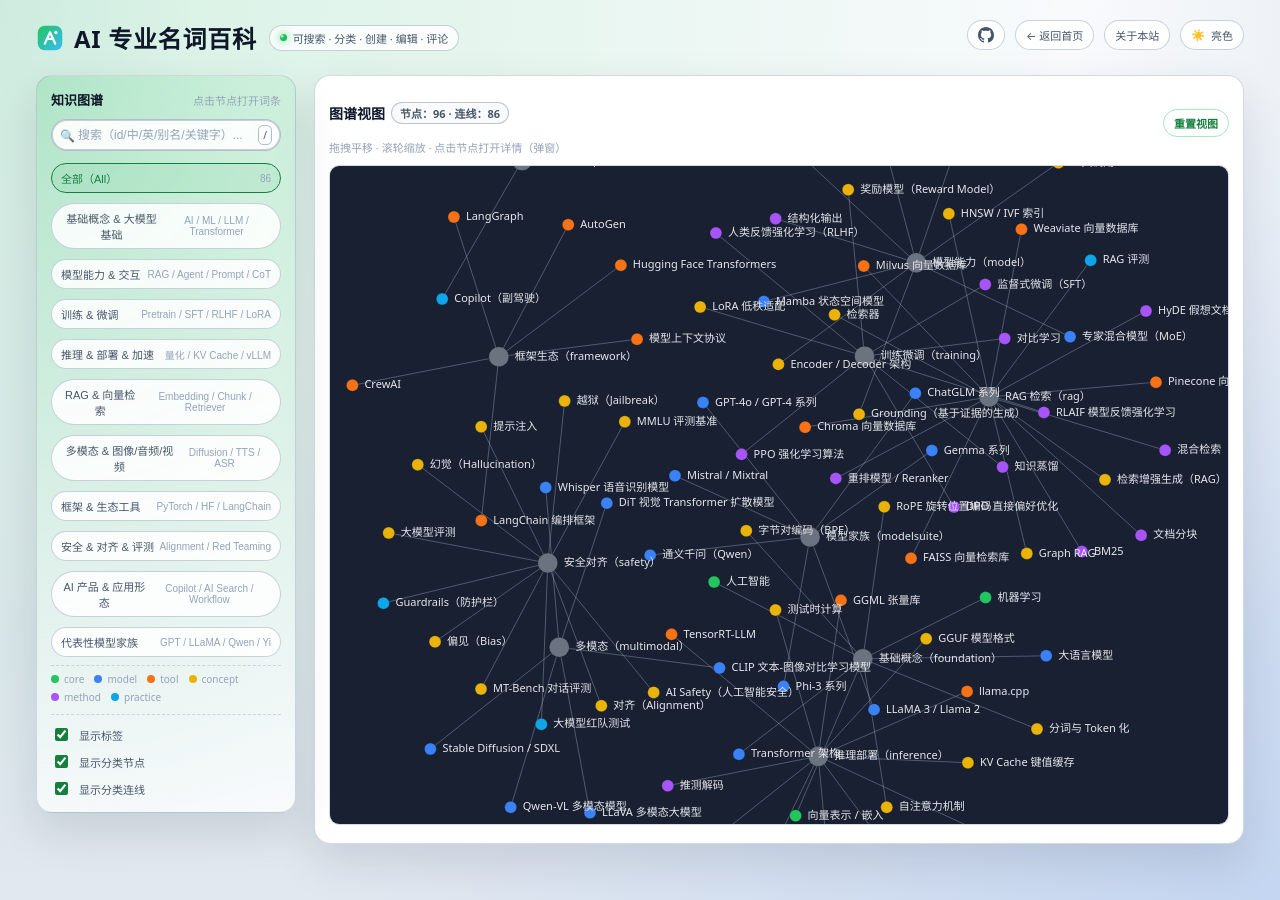
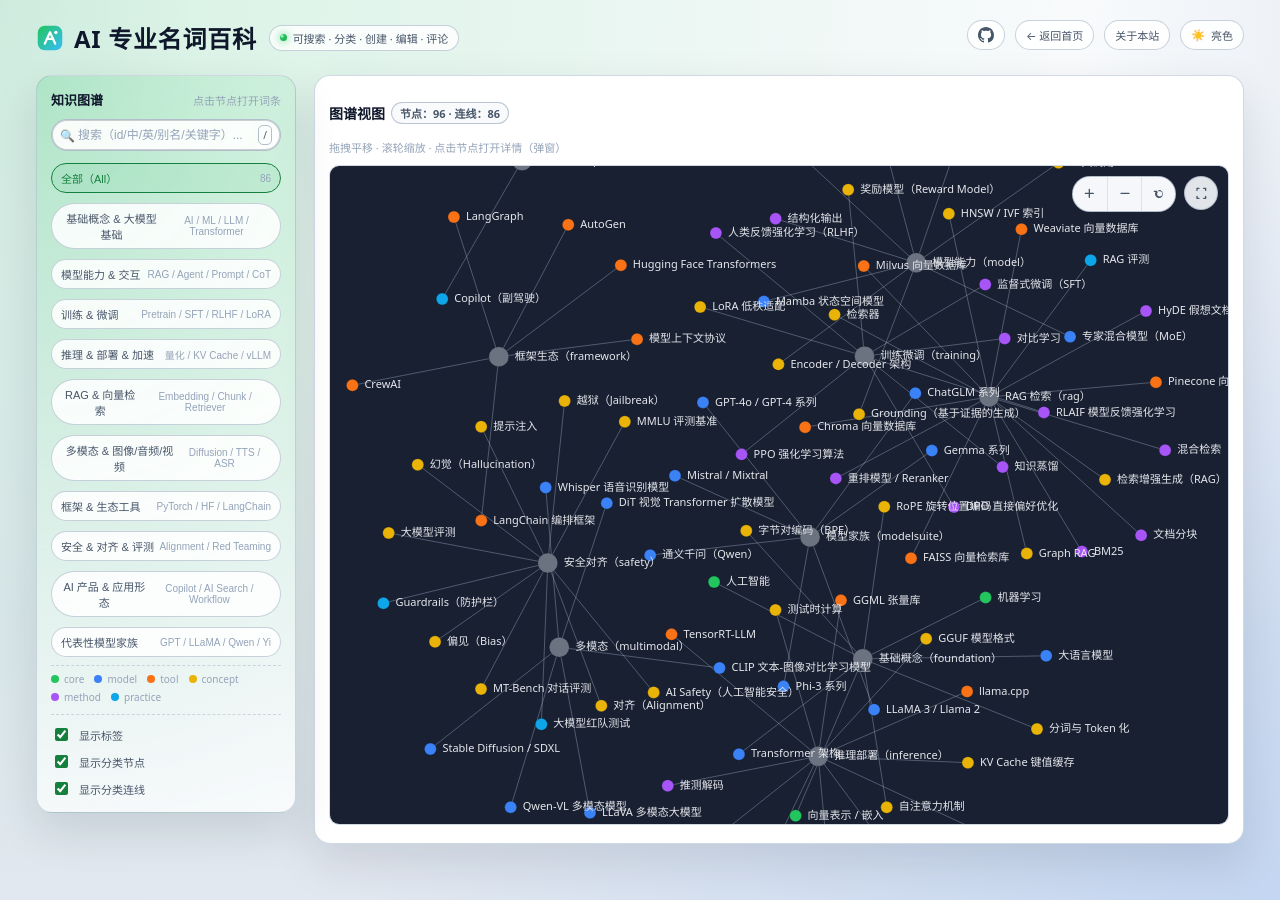
Before and after one commit to NotebookAI/ai-wiki, a Jekyll site: the page built from graph.html, in a window 1280 px wide. Built offline with Jekyll 4.4.1, drawn with Linux system fonts in a browser that asks for light colours.

Commit message:
feat(graph): 添加图谱全屏、缩放与重置功能
新增对图谱的全屏切换、放大缩小及视图重置的支持。通过按钮控件组提供交互入口，并支持原生
Fullscreen API 以及 CSS fallback 方案以兼容不同浏览器环境。同时优化了滚轮缩放逻辑，提升
用户体验。更新了相关样式以适配新功能布局。

```diff
--- a/assets/graph.js
+++ b/assets/graph.js
@@ -11,7 +11,10 @@
   const nodeCountEl = document.getElementById('graph-node-count');
   const edgeCountEl = document.getElementById('graph-edge-count');
   const totalCountEl = document.getElementById('graph-total-count');
-  const resetBtn = document.getElementById('graph-reset-btn');
+  const resetButtons = Array.from(document.querySelectorAll('.js-graph-reset'));
+  const fullscreenButtons = Array.from(document.querySelectorAll('.js-graph-fullscreen'));
+  const zoomInButtons = Array.from(document.querySelectorAll('.js-graph-zoom-in'));
+  const zoomOutButtons = Array.from(document.querySelectorAll('.js-graph-zoom-out'));
   const toggleLabels = document.getElementById('graph-toggle-labels');
   const toggleCategories = document.getElementById('graph-toggle-categories');
   const toggleCategoryEdges = document.getElementById('graph-toggle-cat-edges');
@@ -192,6 +195,71 @@
     state.transform.scale = 1;
     state.transform.ox = rect.width / 2;
     state.transform.oy = rect.height / 2;
+    state.alpha = 1;
+  }
+
+  function isFullscreenActive() {
+    return document.fullscreenElement === container;
+  }
+
+  function setFullscreenButtons(active, supported) {
+    fullscreenButtons.forEach(btn => {
+      if (!btn) return;
+      if (supported === false) {
+        btn.setAttribute('title', '当前浏览器不支持原生全屏，已使用页面全屏模式');
+      } else {
+        btn.removeAttribute('title');
+      }
+      btn.setAttribute('aria-label', active ? '退出全屏' : '全屏');
+      btn.setAttribute('title', active ? '退出全屏' : '全屏');
+
+      const enterIcon = btn.querySelector('.icon-fs-enter');
+      const exitIcon = btn.querySelector('.icon-fs-exit');
+      if (enterIcon) enterIcon.style.display = active ? 'none' : 'block';
+      if (exitIcon) exitIcon.style.display = active ? 'block' : 'none';
+    });
+  }
+
+  function setFallbackFullscreen(active) {
+    document.body.classList.toggle('graph-fs', !!active);
+    setFullscreenButtons(!!active, false);
+    resizeCanvas();
+    state.alpha = 1;
+  }
+
+  async function toggleFullscreen() {
+    const active = isFullscreenActive();
+    if (active) {
+      try {
+        await document.exitFullscreen();
+      } catch (err) {
+        setFallbackFullscreen(false);
+      }
+      return;
+    }
+
+    if (container.requestFullscreen && document.fullscreenEnabled) {
+      try {
+        await container.requestFullscreen();
+        return;
+      } catch (err) {
+        setFallbackFullscreen(true);
+        return;
+      }
+    }
+
+    setFallbackFullscreen(true);
+  }
+
+  function zoomAt(screenX, screenY, factor) {
+    const rect = container.getBoundingClientRect();
+    const x = typeof screenX === 'number' ? screenX : rect.width / 2;
+    const y = typeof screenY === 'number' ? screenY : rect.height / 2;
+    const before = screenToWorld(x, y);
+    state.transform.scale = Math.max(0.2, Math.min(3.5, state.transform.scale * factor));
+    const after = worldToScreen(before.x, before.y);
+    state.transform.ox += x - after.x;
+    state.transform.oy += y - after.y;
     state.alpha = 1;
   }
 
@@ -450,18 +518,19 @@
       state.alpha = 1;
     });
 
+    document.addEventListener('fullscreenchange', () => {
+      const on = isFullscreenActive();
+      setFullscreenButtons(on, true);
+      resizeCanvas();
+      state.alpha = 1;
+    });
+
     container.addEventListener('wheel', (e) => {
       e.preventDefault();
       const rect = container.getBoundingClientRect();
       const mx = e.clientX - rect.left;
       const my = e.clientY - rect.top;
-      const before = screenToWorld(mx, my);
-      const factor = e.deltaY < 0 ? 1.12 : 1 / 1.12;
-      state.transform.scale = Math.max(0.2, Math.min(3.5, state.transform.scale * factor));
-      const after = worldToScreen(before.x, before.y);
-      state.transform.ox += mx - after.x;
-      state.transform.oy += my - after.y;
-      state.alpha = 1;
+      zoomAt(mx, my, e.deltaY < 0 ? 1.12 : 1 / 1.12);
     }, { passive: false });
 
     container.addEventListener('mousedown', (e) => {
@@ -572,9 +641,11 @@
       });
     }
 
-    if (resetBtn) {
-      resetBtn.addEventListener('click', resetView);
-    }
+    resetButtons.forEach(btn => btn && btn.addEventListener('click', resetView));
+    fullscreenButtons.forEach(btn => btn && btn.addEventListener('click', toggleFullscreen));
+    zoomInButtons.forEach(btn => btn && btn.addEventListener('click', () => zoomAt(null, null, 1.18)));
+    zoomOutButtons.forEach(btn => btn && btn.addEventListener('click', () => zoomAt(null, null, 1 / 1.18)));
+    setFullscreenButtons(isFullscreenActive() || document.body.classList.contains('graph-fs'), true);
 
     if (searchInput) {
       const doSearch = () => {
--- a/assets/styles.css
+++ b/assets/styles.css
@@ -303,6 +303,28 @@
 .graph-controls { margin-top: 10px; padding-top: 10px; border-top: 1px dashed var(--legend-border); display: flex; flex-direction: column; gap: 8px; }
 .graph-toggle { display: inline-flex; align-items: center; gap: 8px; font-size: 11px; color: var(--text-muted); user-select: none; }
 .graph-toggle input { accent-color: var(--primary-strong); }
+.graph-fab { position: absolute; top: 10px; right: 10px; display: flex; gap: 8px; z-index: 30; }
+.graph-fab-group { display: inline-flex; border-radius: 999px; border: 1px solid var(--toggle-border); background: var(--toggle-bg); overflow: hidden; }
+.graph-fab-btn { border-radius: 999px; width: 34px; height: 34px; border: 1px solid var(--toggle-border); background: var(--toggle-bg); color: var(--text-muted); cursor: pointer; display: inline-flex; align-items: center; justify-content: center; padding: 0; }
+.graph-fab-group .graph-fab-btn { border: none; width: 34px; height: 34px; border-radius: 0; }
+.graph-fab-group .graph-fab-btn + .graph-fab-btn { border-left: 1px solid rgba(148,163,184,0.25); }
+.graph-fab-btn svg { display: block; }
+.graph-fab-btn:hover { border-color: var(--chip-hover-border); background: var(--chip-hover-bg); color: var(--text-main); }
+.graph-fab-group .graph-fab-btn:hover { background: rgba(148,163,184,0.10); }
+.graph-fab-btn:active { transform: translateY(1px); }
+
+/* 全屏（原生 Fullscreen API） */
+.graph-container:fullscreen { height: 100vh; min-height: 0; border-radius: 0; border: none; }
+.graph-container:fullscreen .graph-fab { top: 14px; right: 14px; }
+
+/* 全屏（CSS 兜底） */
+body.graph-fs .app-header,
+body.graph-fs .sidebar,
+body.graph-fs .graph-main .main-header { display: none; }
+body.graph-fs .app-shell { padding: 0; max-width: none; }
+body.graph-fs .layout { margin: 0; grid-template-columns: 1fr; padding: 0; }
+body.graph-fs .graph-main { padding: 0; border: none; box-shadow: none; border-radius: 0; }
+body.graph-fs .graph-container { position: fixed; inset: 0; height: 100vh; min-height: 0; border-radius: 0; border: none; z-index: 5000; }
 @media (max-width: 900px) {
   .graph-container { height: 65vh; min-height: 420px; }
 }
--- a/graph.html
+++ b/graph.html
@@ -109,9 +109,6 @@
       </h2>
       <p class="main-sub">拖拽平移 · 滚轮缩放 · 点击节点打开详情（弹窗）</p>
     </div>
-    <div class="main-header-actions">
-      <button class="contrib-btn secondary" id="graph-reset-btn" type="button">重置视图</button>
-    </div>
   </div>
 
   <div
@@ -119,6 +116,33 @@
     class="graph-container"
     data-graph-url="{{ '/graph.json' | relative_url }}"
   >
+    <div class="graph-fab" aria-label="图谱工具">
+      <div class="graph-fab-group" aria-label="缩放">
+        <button class="graph-fab-btn js-graph-zoom-in" type="button" aria-label="放大" title="放大">
+          <svg viewBox="0 0 24 24" width="16" height="16" aria-hidden="true" fill="currentColor">
+            <path d="M11 4a1 1 0 0 1 1 1v5h5a1 1 0 1 1 0 2h-5v5a1 1 0 1 1-2 0v-5H5a1 1 0 1 1 0-2h5V5a1 1 0 0 1 1-1z"/>
+          </svg>
+        </button>
+        <button class="graph-fab-btn js-graph-zoom-out" type="button" aria-label="缩小" title="缩小">
+          <svg viewBox="0 0 24 24" width="16" height="16" aria-hidden="true" fill="currentColor">
+            <path d="M5 11a1 1 0 0 1 1-1h12a1 1 0 1 1 0 2H6a1 1 0 0 1-1-1z"/>
+          </svg>
+        </button>
+        <button class="graph-fab-btn js-graph-reset" type="button" aria-label="重置视图" title="重置视图">
+          <svg viewBox="0 0 24 24" width="16" height="16" aria-hidden="true" fill="currentColor">
+            <path d="M12 6a6 6 0 1 1-5.196 3H5a1 1 0 1 1 0-2h3.5a1 1 0 0 1 .92.606l.7 1.63A4 4 0 1 0 12 8a1 1 0 1 1 0-2z"/>
+          </svg>
+        </button>
+      </div>
+      <button class="graph-fab-btn js-graph-fullscreen" type="button" aria-label="全屏" title="全屏">
+        <svg class="icon-fs-enter" viewBox="0 0 24 24" width="16" height="16" aria-hidden="true" fill="currentColor">
+          <path d="M9 4a1 1 0 0 1 0 2H7v2a1 1 0 1 1-2 0V5a1 1 0 0 1 1-1h3zm10 0a1 1 0 0 1 1 1v3a1 1 0 1 1-2 0V6h-2a1 1 0 1 1 0-2h3zM6 16a1 1 0 0 1 1 1v2h2a1 1 0 1 1 0 2H6a1 1 0 0 1-1-1v-3a1 1 0 0 1 1-1zm13 0a1 1 0 0 1 1 1v3a1 1 0 0 1-1 1h-3a1 1 0 1 1 0-2h2v-2a1 1 0 0 1 1-1z"/>
+        </svg>
+        <svg class="icon-fs-exit" viewBox="0 0 24 24" width="16" height="16" aria-hidden="true" fill="currentColor" style="display:none;">
+          <path d="M9 6a1 1 0 1 1 0 2H8v1a1 1 0 1 1-2 0V7a1 1 0 0 1 1-1h2zm8 0a1 1 0 0 1 1 1v2a1 1 0 1 1-2 0V8h-1a1 1 0 1 1 0-2h2zM7 15a1 1 0 0 1 1 1v1h1a1 1 0 1 1 0 2H7a1 1 0 0 1-1-1v-2a1 1 0 0 1 1-1zm10 0a1 1 0 0 1 1 1v2a1 1 0 0 1-1 1h-2a1 1 0 1 1 0-2h1v-1a1 1 0 0 1 1-1z"/>
+        </svg>
+      </button>
+    </div>
     <canvas id="graph-canvas" class="graph-canvas"></canvas>
     <div id="graph-tooltip" class="graph-tooltip" aria-hidden="true"></div>
     <div id="graph-loading" class="graph-loading">加载图谱中...</div>
```
